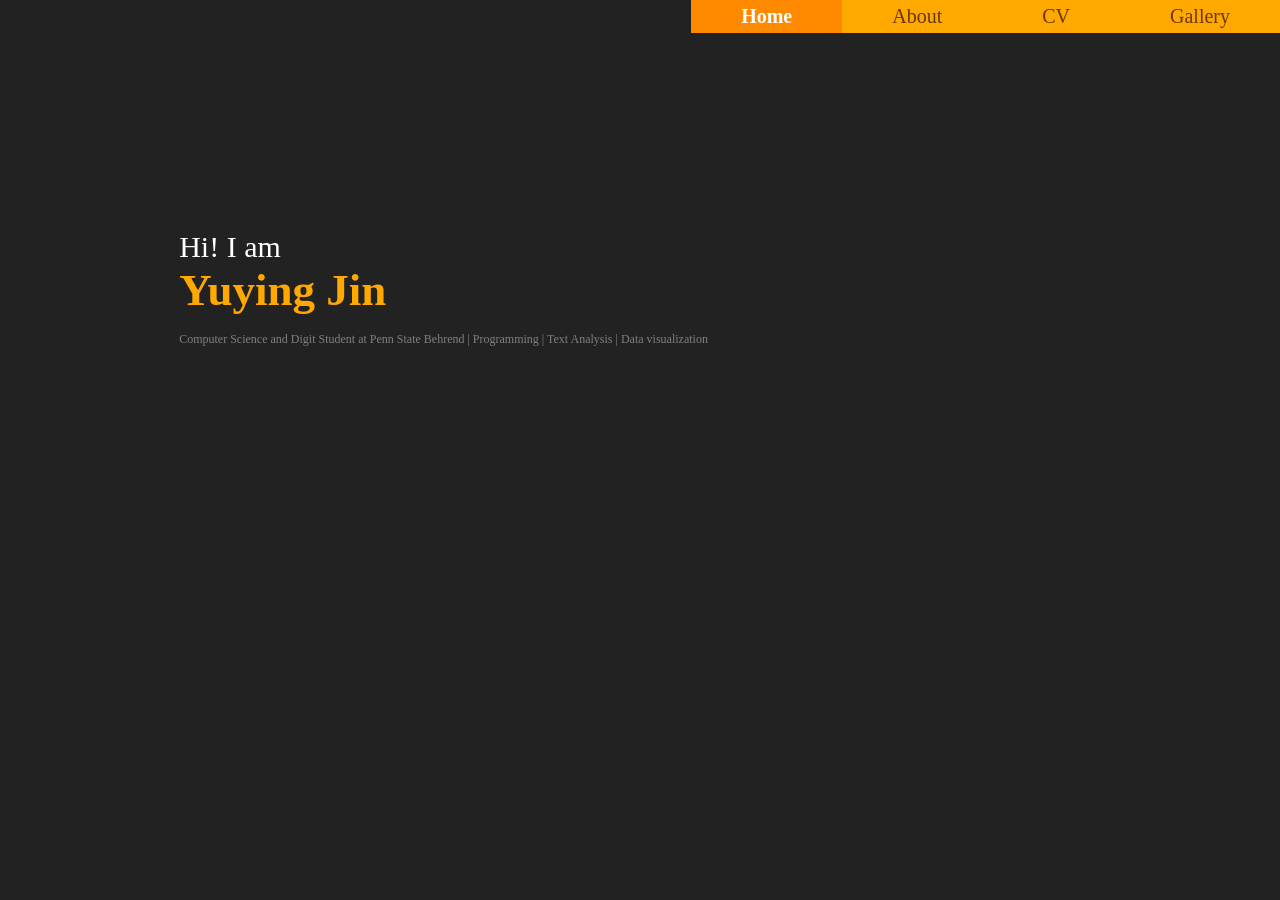
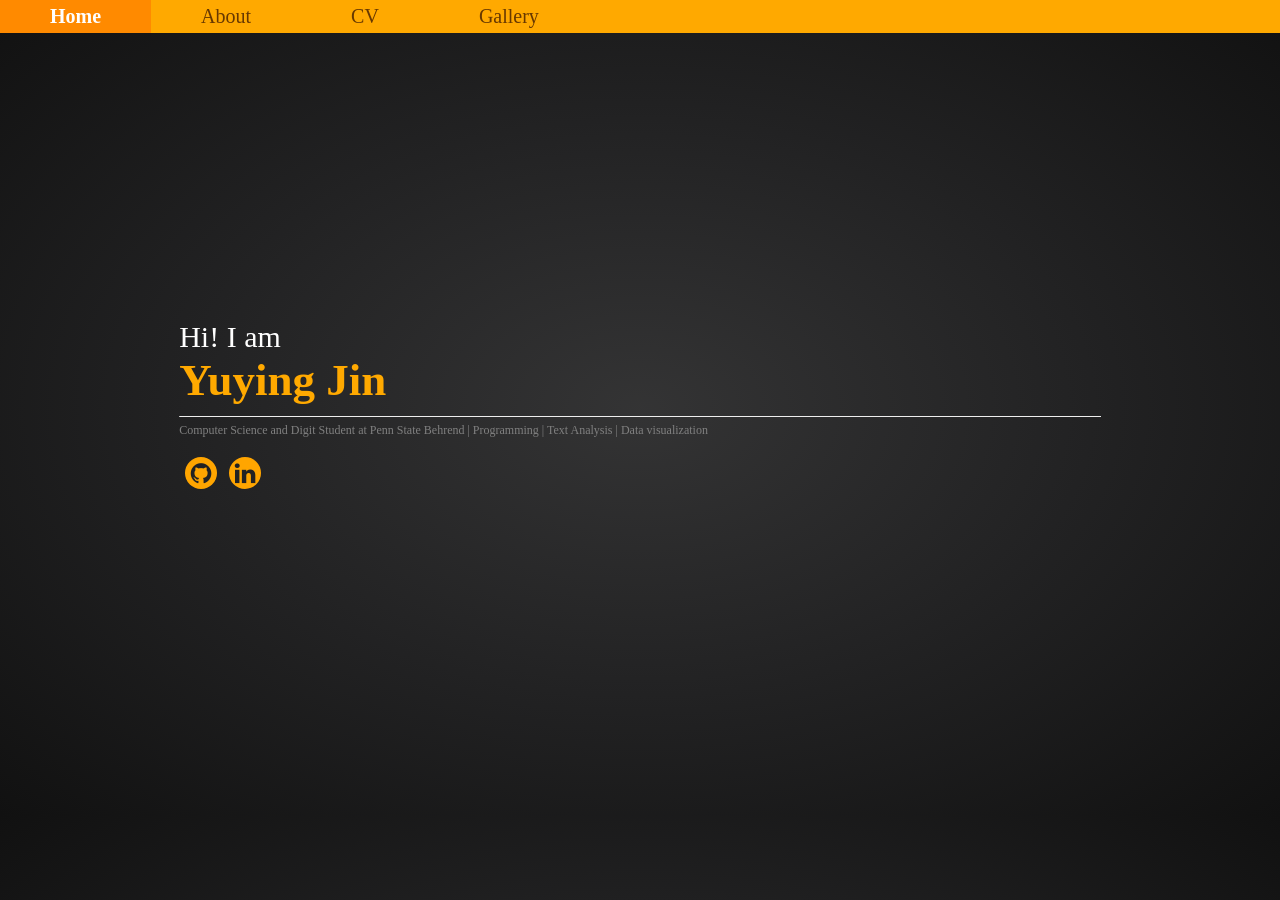
Before and after one commit to Yuying-Jin/DIGIT400static, a Jekyll site: the page built from docs/index.html, in a window 1280 px wide. Built offline with Jekyll 4.4.1, drawn with Linux system fonts in a browser that asks for light colours.

Commit message:
develop home and about pages

```diff
--- a/docs/_layouts/home.html
+++ b/docs/_layouts/home.html
@@ -4,7 +4,8 @@
         <title>{{ page.title }}</title>
         <!-- link to main stylesheet -->
         <link rel="stylesheet" type="text/css" href="webstyle.css">
-
+        <meta name="viewport" content="width=device-width, initial-scale=1">
+        <link rel="stylesheet" href="https://cdnjs.cloudflare.com/ajax/libs/font-awesome/4.7.0/css/font-awesome.min.css">
         {% feed_meta %}
         {% seo %}
     </head>
--- a/docs/about.html
+++ b/docs/about.html
@@ -4,7 +4,7 @@
 url: "https://yuying-jin.github.io/DIGIT400/about.html"
 ---
 <section id="about">
-    <p>My name is Yuying Jin. I'm a senior student in Computer Science and Digit in Penn State Eire, Behrend.
+    <p>I'm a senior student in Computer Science and Digit in Penn State Eire, Behrend.
     I like to challenge new things and solve problems. Exposure to new skills and techniques brings me great fun.</p>
     <div>
         <h1>Skills</h1>
--- a/docs/index.html
+++ b/docs/index.html
@@ -6,5 +6,10 @@
 <section id="home">
     <p>Hi! I am </p>
     <h1 class="orange">Yuying Jin</h1>
+    <hr/>
     <smaller>Computer Science and Digit Student at Penn State Behrend | Programming | Text Analysis | Data visualization</smaller>
+    <div class="links">
+        <a href="https://github.com/Yuying-Jin" class="fa fa-github" target="_blank"></a>
+        <a href="https://www.linkedin.com/in/yuying-jin-629ba41a9/?locale=en_US" class="fa fa-linkedin" target="_blank"></a>
+    </div>
 </section>
--- a/docs/webstyle.css
+++ b/docs/webstyle.css
@@ -2,8 +2,9 @@
     --orange: #FFA900;
     --orangeD: #FF8A00;
     --orangeDD: #673800;
-    --grey: #222223;
-    --greyD: #111111;
+    --grey: #575757;
+    --greyD: #222223;
+    --greyDD: #111111;
 }
 *{
     margin:0;
@@ -11,13 +12,14 @@
     animation-timing-function: ease;
 }
 body{
-    background-color: var(--grey);
+    background-image: radial-gradient(var(--grey) -100%, var(--greyD) 50%, var(--greyDD));
+    backgrund-color: var(--grey);
     color:white;
 }
 header{
     position: relative;
     top:30px;
-    left: 70px;
+    left: 5vw;
     width: 370px;
     height: 20vh;
 }
@@ -25,7 +27,7 @@
     position: absolute;
     top:50px;
     left:0;
-    font-size:60px;
+    font-size: 60px;
     font-family: Comic Sans MS, Comic Sans, serif;
 }
 header h2{
@@ -36,6 +38,15 @@
     color: var(--orange);
     font-family: "Comic Sans MS", Comic Sans, cursive;
 }
+@media screen and (min-width: 1600px) {
+  header h1{
+    font-size:12vw;
+  }
+  header h2{
+    font-size: 5vw;
+  }
+}
+
 .container{
     margin: 0 auto;
     padding: 50px 10%;
@@ -47,9 +58,9 @@
 
 nav{
     background-color: var(--orange);
+    width: 100%;
+    top: 0;
     position: fixed;
-    top: 0;
-    right: 0;
     display: block;
     padding: 0;
     z-index:99;
@@ -70,7 +81,7 @@
     color: white;
 }
 #home{
-    margin: 20vh 5%;
+    margin: 30vh 5%;
     font-size: 30px;
 }
 #home h1{
@@ -79,8 +90,35 @@
 #home smaller{
     font-size: 12px;
     color:grey;
-    line-height:20%
 }
+#home hr{
+    margin-top: 10px;
+    margin-bottom:-10px;
+    border-top: 0;
+}
+#home .links{
+    display: flex;
+    margin-top: 10px;
+}
+.fa {
+    padding: 5px;
+    font-size: 10px;
+    width: 30px;
+    text-align: center;
+    text-decoration: none;
+    margin: 2px 2px;
+    border-radius: 50%;
+    transform: scale(0.8);
+    background: orange;
+    color: var(--greyD);
+}
+
+.fa:hover {
+    opacity: 0.7;
+}
+
+
+
 
 #about{
     min-height: 70vh;
@@ -202,7 +240,7 @@
     flex-wrap:wrap;
 }
 .card{
-    background-color: var(--greyD);
+    background-color: var(--greyDD);
     width: 385px;
     height: 400px;
     overflow: hidden;
@@ -212,7 +250,6 @@
     justify-content: center;
     align-items: center;
     text-align: center;
-
 }
 .card img{
     width: 90%;
@@ -268,10 +305,8 @@
 .orange{
     color: var(--orange);
 }
-
-
 footer{
-    background-color: var(--greyD);
+    background-color: var(--greyDD);
     color: white;
     left:0;
     bottom:0;
```
